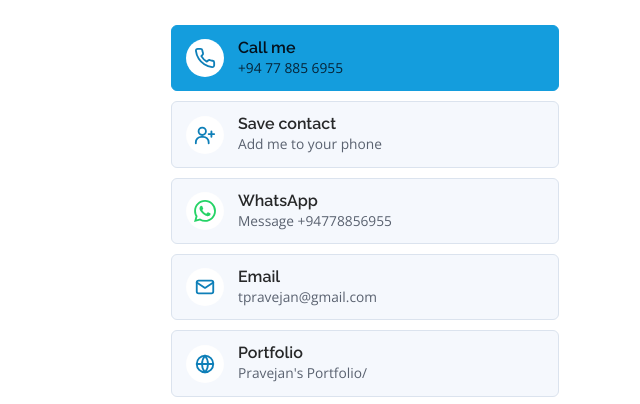
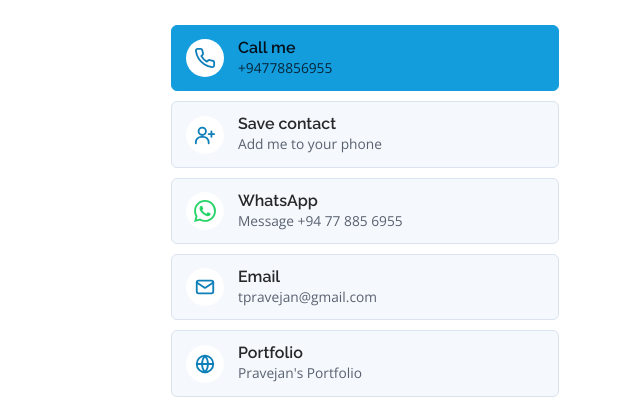
Before and after one commit to Dinushkar11/Pravejan.gadgetz.lk, a plain HTML site: page index.html in a window 1280 px wide. Shown: the part 393-797 px from the top of the page, 275-915 px from the left. Drawn offline with nearby package versions, Linux system fonts and the light colour scheme.

Commit message:
spelling fix

```diff
--- a/index.html
+++ b/index.html
@@ -45,7 +45,7 @@
   <!-- Call -->
   <a class="btn primary phone" href="tel:+94778856955">
     <span class="ic"></span>
-    <span class="t"><b>Call me</b><small>+94 77 885 6955</small></span>
+    <span class="t"><b>Call me</b><small>+94778856955</small></span>
   </a>
 
   <!-- Save contact (needs the file Dinushkar-Raaj.vcf next to this page) -->
@@ -57,7 +57,7 @@
   <!-- WhatsApp: link is https://wa.me/ + number with country code, no + or spaces -->
   <a class="btn whatsapp" href="https://wa.me/94778856955">
     <span class="ic"></span>
-    <span class="t"><b>WhatsApp</b><small>Message +94778856955</small></span>
+    <span class="t"><b>WhatsApp</b><small>Message +94 77 885 6955</small></span>
   </a>
 
   <!-- Email -->
@@ -69,7 +69,7 @@
   <!-- Portfolio -->
   <a class="btn web" href="https://pravejan.github.io/">
     <span class="ic"></span>
-    <span class="t"><b>Portfolio</b><small>Pravejan's Portfolio/</small></span>
+    <span class="t"><b>Portfolio</b><small>Pravejan's Portfolio</small></span>
   </a>
 
   <!-- LinkedIn -->
```
